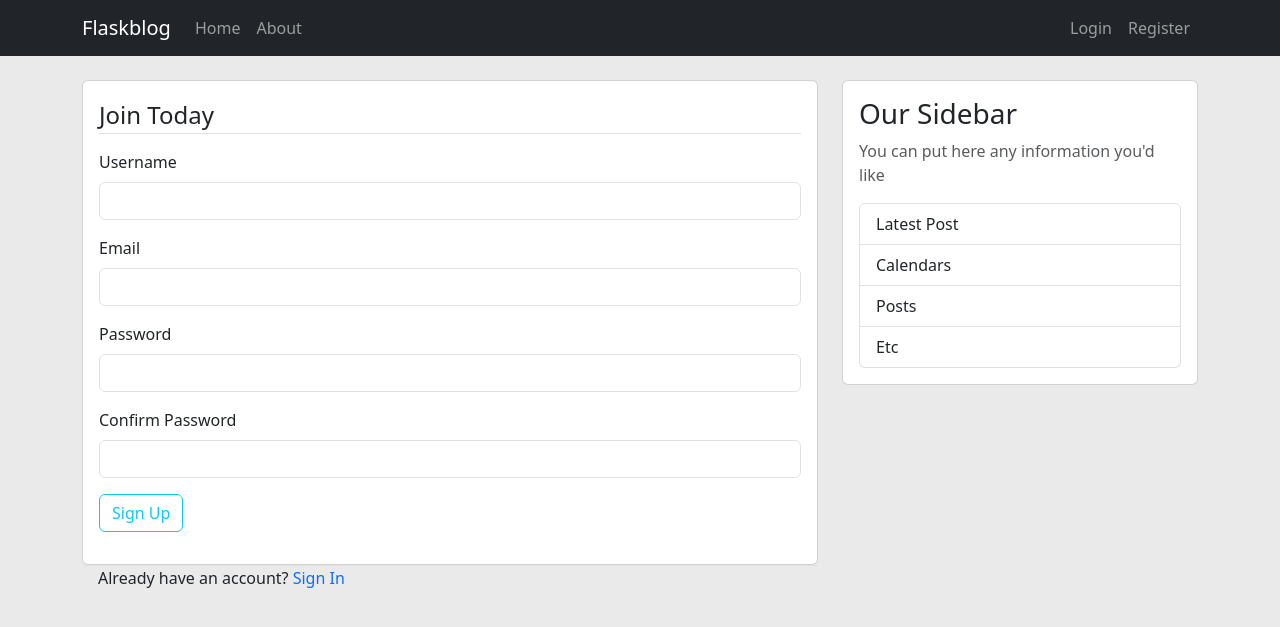
After one commit to AbuDaddy/Flaskblog, a Flask app: page /register in a window 1280 px wide. The commit adds this page. Shown: the top 627 px of the page. Run offline with Flask 3, Linux system fonts and the light colour scheme.

Commit message:
Form and Validation

```diff
--- a/flaskblog.py
+++ b/flaskblog.py
@@ -1,5 +1,8 @@
-from flask import Flask, render_template, url_for
+from flask import Flask, render_template, url_for, flash, redirect
+from forms import RegistrationForm, LoginForm
 app = Flask(__name__)
+
+app.config['SECRET_KEY'] = 'fbc1fa79f4d8b12baa1d78826179aaff'
 
 posts = [{
     'title': 'Blog Post 1',
@@ -24,5 +27,28 @@ def about():
     return render_template('about.html', title='About')
 
 
+@app.route('/register', methods=['GET', 'POST'])
+def register():
+    form = RegistrationForm()
+
+    if form.validate_on_submit():
+        flash(f'Account created for {form.username.data}', 'success')
+        return redirect(url_for('home'))
+    return render_template('register.html', title='Register', form=form)
+
+
+@app.route('/login', methods=['GET', 'POST'])
+def login():
+    form = LoginForm()
+
+    if form.validate_on_submit():
+        if form.email.data == 'admin@blog.com' and form.password.data == 'password':
+            flash(f'You successfully log in', 'success')
+            return redirect(url_for('home'))
+        else:
+            flash('Check your email and password', 'danger')
+    return render_template('Login.html', title='Login', form=form)
+
+
 if __name__ == '__main__':
     app.run(debug=True)
--- /dev/null
+++ b/forms.py
@@ -0,0 +1,20 @@
+from flask_wtf import FlaskForm
+from wtforms import StringField, PasswordField, SubmitField, BooleanField
+from wtforms.validators import DataRequired, Length, Email, EqualTo
+
+
+class RegistrationForm(FlaskForm):
+    username = StringField('Username', validators=[
+                           DataRequired(), Length(min=2, max=20)])
+    email = StringField('Email', validators=[DataRequired(), Email()])
+    password = PasswordField('Password', validators=[DataRequired()])
+    confirm_password = PasswordField('Confirm Password', validators=[
+                                     DataRequired(), EqualTo('password')])
+    submit = SubmitField('Sign Up')
+
+
+class LoginForm(FlaskForm):
+    email = StringField('Email', validators=[DataRequired(), Email()])
+    password = PasswordField('Password', validators=[DataRequired()])
+    remember = BooleanField('Remember Me')
+    submit = SubmitField('Log In')
--- a/templates/header.html
+++ b/templates/header.html
@@ -11,8 +11,8 @@
                     <a class="nav-link nav-item" href="#">About</a>
                 </div>
                 <div class="navbar-nav">
-                    <a class="nav-link nav-item" href="#">Login</a>
-                    <a class="nav-link nav-item" href="#">Register</a>
+                    <a class="nav-link nav-item" href="{{ url_for('login') }}">Login</a>
+                    <a class="nav-link nav-item" href="{{ url_for('register') }}">Register</a>
                 </div>
             </div>
         </div>
--- a/templates/layout.html
+++ b/templates/layout.html
@@ -16,6 +16,15 @@
     <main role=main class="container">
         <div class="row">
             <div class="col-md-8">
+                {% with messages = get_flashed_messages(with_categories=True) %}
+                    {% if messages %}
+                        {% for category, message in messages %}
+                            <div class="alert alert-{{ category }}">
+                                <span>{{ message }}</span>
+                            </div>
+                        {%endfor %}
+                    {% endif %}
+                {% endwith%}
                 {% block content %}{% endblock content %}
             </div>
             <div class="col-md-4">
--- /dev/null
+++ b/templates/register.html
@@ -0,0 +1,74 @@
+{% extends "layout.html" %}
+{% block content %}
+    <div class="card">
+        <div class="card-body">
+            <form method="POST" action="">
+                {{ form.hidden_tag() }}
+
+                <legend class="border-bottom mb-3">Join Today</legend>
+                <div class="mb-3">
+                    {{ form.username.label(class="form-label")}}
+                    {% if form.username.errors %}
+                        {{ form.username(class="form-control is-invalid") }}
+                        {% for error in form.username.errors %}
+                            <div class="invalid-feedback">
+                                <span>{{ error }}</span>
+                            </div>
+                        {% endfor %}
+                    {% else%}
+                        {{ form.username(class="form-control") }}
+                    {% endif %}
+                </div>
+                <div class="mb-3">
+                    {{ form.email.label(class="form-label")}}
+
+                    {% if form.email.errors %}
+                        {{ form.email(class="form-control is-invalid") }}
+                        <div class="invalid-feedback">
+                            {% for error in form.email.errors %}
+                                <span>{{ error }}</span>
+                            {% endfor %}
+                        </div>
+
+                    {% else%}
+                        {{ form.email(class="form-control") }}
+                    {% endif %}
+                </div>
+                <div class="mb-3">
+                    {{ form.password.label(class="form-label")}}
+
+                    {% if form.password.errors %}
+                        {{ form.password(class="form-control is-invalid") }}
+                        <div class="invalid-feedback">
+                            {% for error in form.password.errors %}
+                                <span>{{ error }}</span>
+                            {% endfor %}
+                        </div>
+                    {% else%}
+                        {{ form.password(class="form-control") }}
+                    {% endif %}
+                </div>
+                <div class="mb-3">
+                    {{ form.confirm_password.label(class="form-label")}}
+
+                    {% if form.confirm_password.errors %}
+                        {{ form.confirm_password(class="form-control is-invalid") }}
+                        <div class="invalid-feedback">
+                            {% for error in form.confirm_password.errors %}
+                                <span>{{ error }}</span>
+                            {% endfor %}
+                        </div>
+                    {% else%}
+                        {{ form.confirm_password(class="form-control") }}
+                    {% endif %}
+                </div>
+                <div class="mb-3">
+                    {{ form.submit(class="btn btn-outline-info")}}
+                </div>
+            </form>
+        </div>
+    </div>
+    <div class="border-top px-3">
+        Already have an account? <a href="">Sign In</a>
+    </div>
+{% endblock content%}
```
Also changed, not shown: templates/login.html (added, +52 -0 lines).
